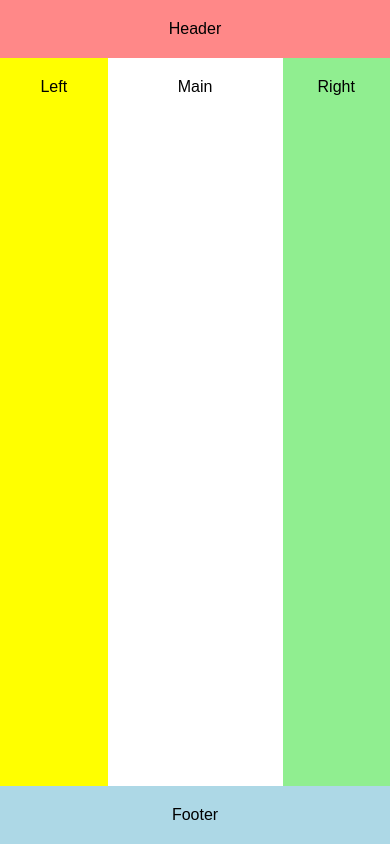
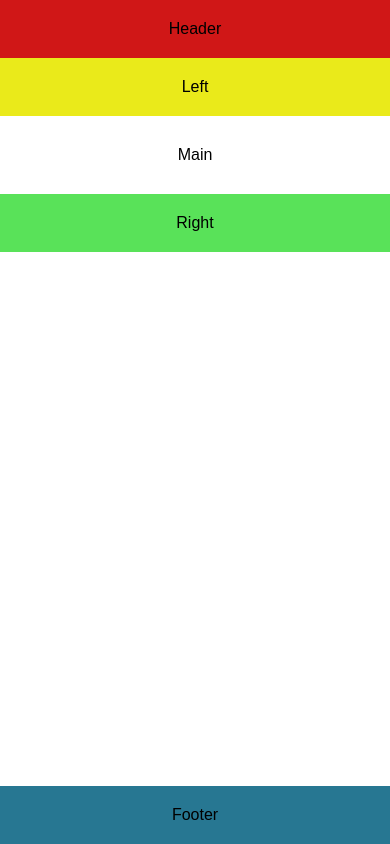
Before and after one commit to ThiagoAlmeida2407/atividade_6, a plain HTML site: page index.html in a window 390 px wide. Drawn offline with Linux system fonts and the light colour scheme.

Commit message:
Atividade 6 atualizada

```diff
--- a/assets/css/style.css
+++ b/assets/css/style.css
@@ -1,4 +1,3 @@
-
 * {
   margin: 0;
   padding: 0;
@@ -17,9 +16,8 @@ html, body {
   min-height: 100vh;
 }
 
-
 header {
-  background-color: #f88;
+  background-color: rgb(208, 23, 23);
   padding: 20px;
   text-align: center;
 }
@@ -28,15 +26,15 @@ header {
   display: flex;
   flex-direction: row;
   flex: 1;
+  flex-wrap: wrap;
 }
 
 .left {
-  background-color: yellow;
+  background-color: rgb(234, 234, 26);
   flex: 1;
   padding: 20px;
   text-align: center;
 }
-
 
 main {
   background-color: white;
@@ -45,17 +43,44 @@ main {
   text-align: center;
 }
 
-
 .right {
-  background-color: lightgreen;
+  background-color: rgb(89, 226, 89);
   flex: 1;
   padding: 20px;
   text-align: center;
 }
 
-
 footer {
-  background-color: #add8e6;
+  background-color: #277792;
   padding: 20px;
   text-align: center;
 }
+
+
+@media (max-width: 768px) {
+  .container {
+    flex-direction: column;
+  }
+
+  .left,
+  main,
+  .right {
+    width: 100%;
+    flex: unset;
+    margin-bottom: 10px;
+  }
+}
+
+@media (min-width: 769px) and (max-width: 1024px) {
+  .container {
+    flex-direction: column;
+  }
+
+  .left,
+  main,
+  .right {
+    width: 100%;
+    flex: unset;
+    margin-bottom: 10px;
+  }
+}
```
